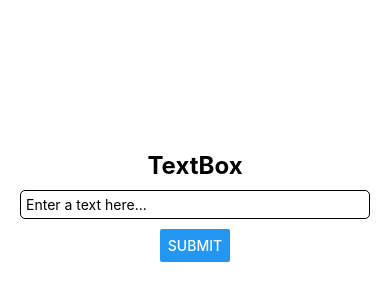
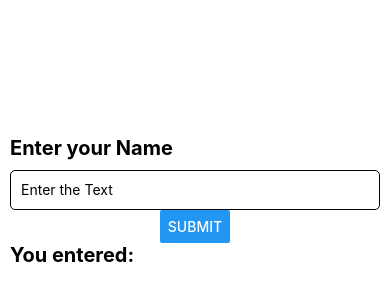
Before and after one commit to akshat-gulati/FirstProjRN, a React Native app: screen / in a window 390 px wide. Shown: the part 216-516 px from the top of the page. Built offline with nearby package versions, Linux system fonts and the light colour scheme.

Commit message:
styling to textbox

```diff
--- a/src/TextBox.tsx
+++ b/src/TextBox.tsx
@@ -1,26 +1,21 @@
 import { Button, StyleSheet, Text, TextInput, View } from 'react-native'
 import React, { useState } from 'react'
 
-
 const TextBox = () => {
 
-const [text, setText] =  useState("")
-const [Submittedtext, setSubmittedText] = useState("")
-const handleSubmit = () => {
-    setSubmittedText(text)
+  const [text, setText] = useState('')
+  const [submitText, setSubmitText] = useState('')
+  const submitHandle = () => {
+    setSubmitText(text)
     setText('')
-}
+  }
 
   return (
     <View style={styles.container}>
-      <Text style={styles.title}>TextBox</Text>
-
-      <TextInput style={styles.input} placeholder='Enter a text here...' value={text}
-      onChangeText={(text)=> setText(text)}
-      />
-      <Button title='Submit' onPress={handleSubmit} />
-      {Submittedtext ? <Text>Submitted Text: {Submittedtext}</Text> : null}
-
+      <Text style={styles.text}>Enter your Name</Text>
+      <TextInput style={styles.input} placeholder='Enter the Text' value={text} onChangeText={setText} />
+      <Button title='Submit' onPress={submitHandle} />
+      <Text style={styles.text}>You entered: {submitText}</Text>
     </View>
   )
 }
@@ -28,21 +23,24 @@ const handleSubmit = () => {
 export default TextBox
 
 const styles = StyleSheet.create({
-    container:{
-        flex:1,
-        justifyContent:'center',
-        alignItems:'center',
-        padding: 20,
-        gap:10
-    },
-    title:{
-        fontSize: 24,
-        fontWeight: 'bold',
-    },
-    input:{
-        width: '100%',
-        padding: 5,
-        borderWidth:1,
-        borderRadius: 5,
-    }
+  container: {
+    padding: 10,
+    flex: 1,
+    justifyContent: 'center',
+    alignItems: 'center',
+  },
+  input: {
+    borderWidth: 1,
+    borderColor: 'black',
+    width: "100%",
+    height: 40,
+    borderRadius: 5,
+    padding: 10,
+  },
+  text: {
+    fontSize: 20,
+    fontWeight: 'bold',
+    marginBottom: 10,
+    alignSelf: 'flex-start',
+  }
 })
```
